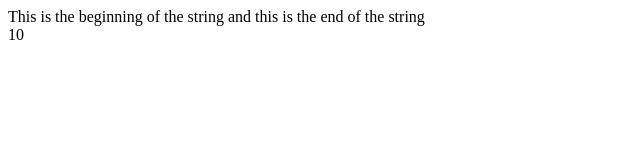
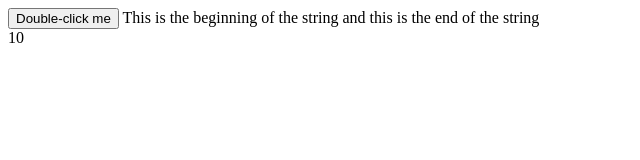
Before and after one commit to reshmavishwa15/JavaScript-Projects, a plain HTML site: page Basic JavaScript Projects/Project1_expressions_alert/index.html in a window 1280 px wide. Shown: the whole page, without its empty margins (0-640 px from the left). Drawn offline with Linux system fonts and the light colour scheme.

Commit message:
Update index.html

```diff
--- a/Basic JavaScript Projects/Project1_expressions_alert/index.html
+++ b/Basic JavaScript Projects/Project1_expressions_alert/index.html
@@ -6,6 +6,7 @@
     <title>Document</title>
 </head>
 <body>
+    <button ondblclick="window.alert('The double-click event worked!')">Double-click me</button>
     <script src="JS/main.js"></script>
 </body>
 </html>
```
